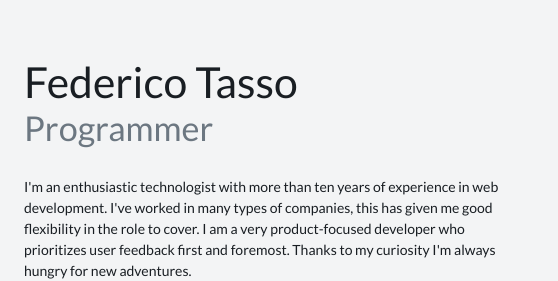
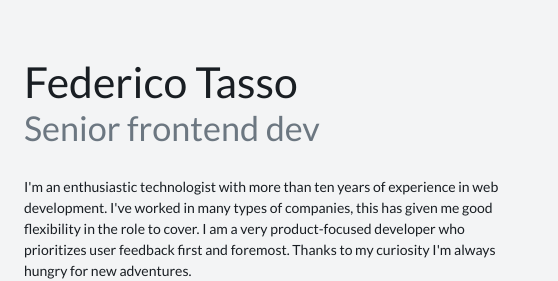
Before and after one commit to Elray02/federicoTassoResume, a website: page public/index.html in a window 1280 px wide. Shown: the top 281 px of the page, 462-1020 px from the left. Drawn offline with Linux system fonts and the light colour scheme.

Commit message:
update title

```diff
--- a/public/index.html
+++ b/public/index.html
@@ -17,7 +17,7 @@
       <img src="https://raw.githubusercontent.com/Elray02/federicoTassoResume/main/public/foto_cv.jpeg" alt="">
       <div>
         <h1>Federico Tasso</h1>
-        <h2>Programmer</h2>
+        <h2>Senior frontend dev</h2>
       </div>
       <article><p>I'm an enthusiastic technologist with more than ten years of experience in web development. I've worked in many types of companies, this has given me good flexibility in the role to cover. I am a very product-focused developer who prioritizes user feedback first and foremost. Thanks to my curiosity I'm always hungry for new adventures.</p></article>
       <ul class="icon-list">
```
